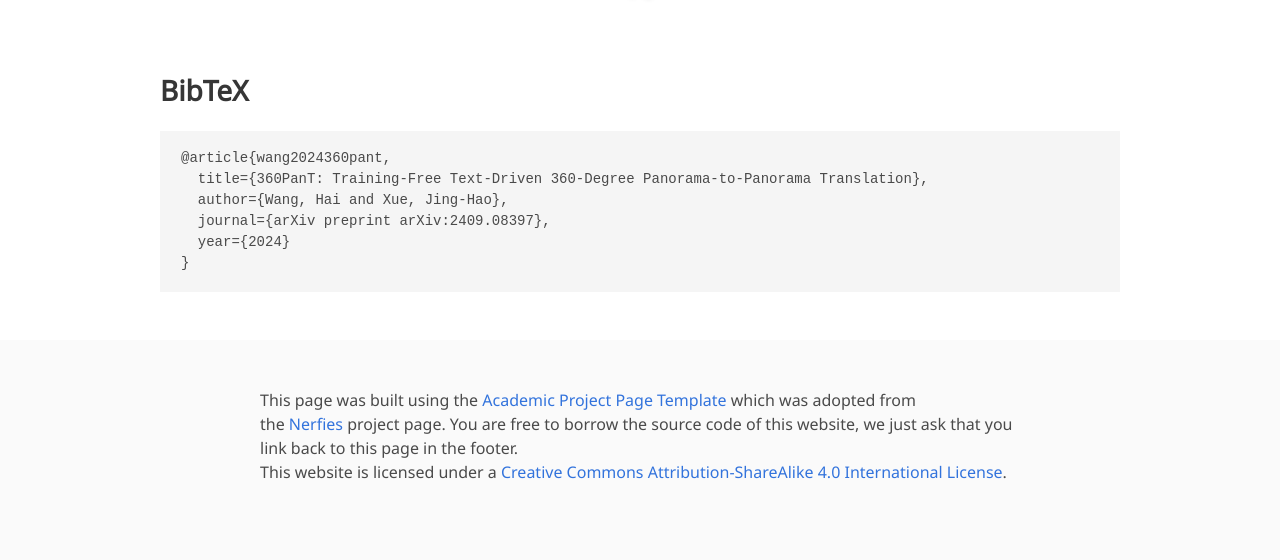
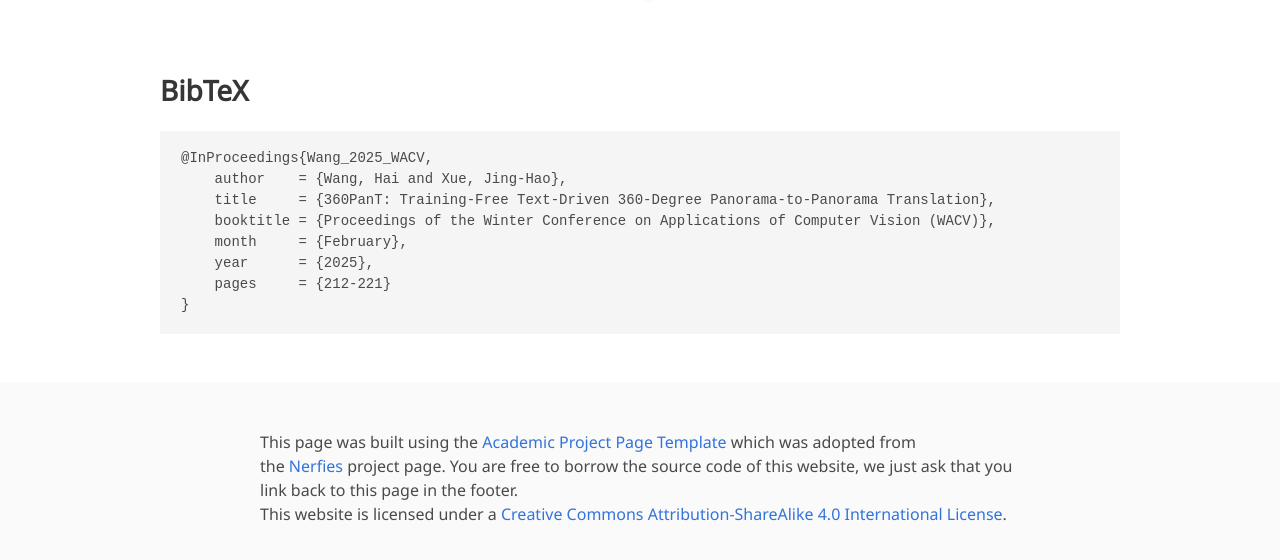
Before and after one commit to littlewhitesea/360PanT.github.io, a plain HTML site: page index.html in a window 1280 px wide. Shown: the part 2629-3189 px from the top of the page. Drawn offline with nearby package versions, Linux system fonts and the light colour scheme; some icons are missing; a web font is replaced by a local one.

Commit message:
Update index.html

```diff
--- a/index.html
+++ b/index.html
@@ -234,11 +234,13 @@ End teaser video -->
   <section class="section" id="BibTeX">
     <div class="container is-max-desktop content">
       <h2 class="title">BibTeX</h2>
-      <pre><code>@article{wang2024360pant,
-  title={360PanT: Training-Free Text-Driven 360-Degree Panorama-to-Panorama Translation},
-  author={Wang, Hai and Xue, Jing-Hao},
-  journal={arXiv preprint arXiv:2409.08397},
-  year={2024}
+      <pre><code>@InProceedings{Wang_2025_WACV,
+    author    = {Wang, Hai and Xue, Jing-Hao},
+    title     = {360PanT: Training-Free Text-Driven 360-Degree Panorama-to-Panorama Translation},
+    booktitle = {Proceedings of the Winter Conference on Applications of Computer Vision (WACV)},
+    month     = {February},
+    year      = {2025},
+    pages     = {212-221}
 }</code></pre>
     </div>
 </section>
```
